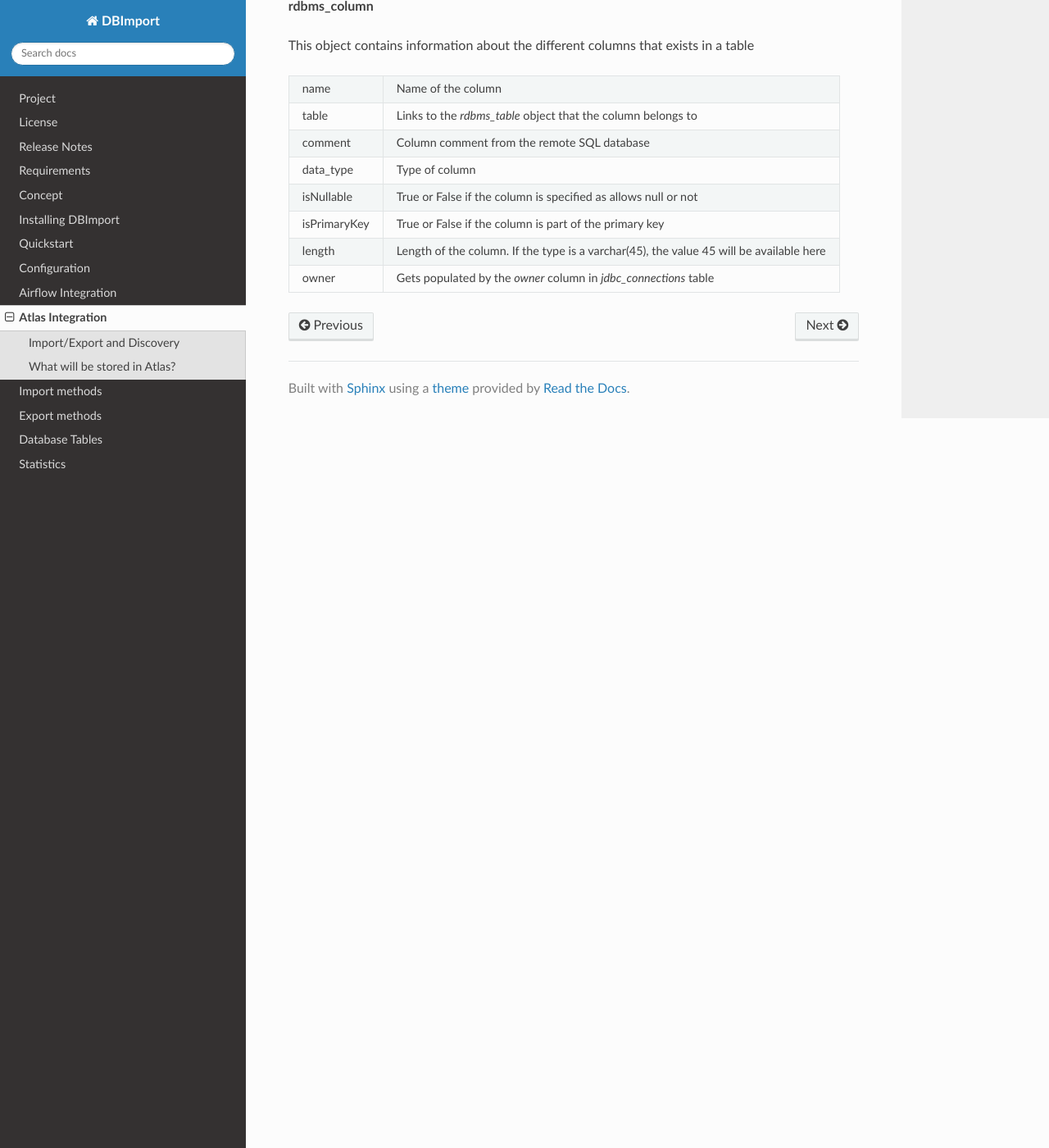
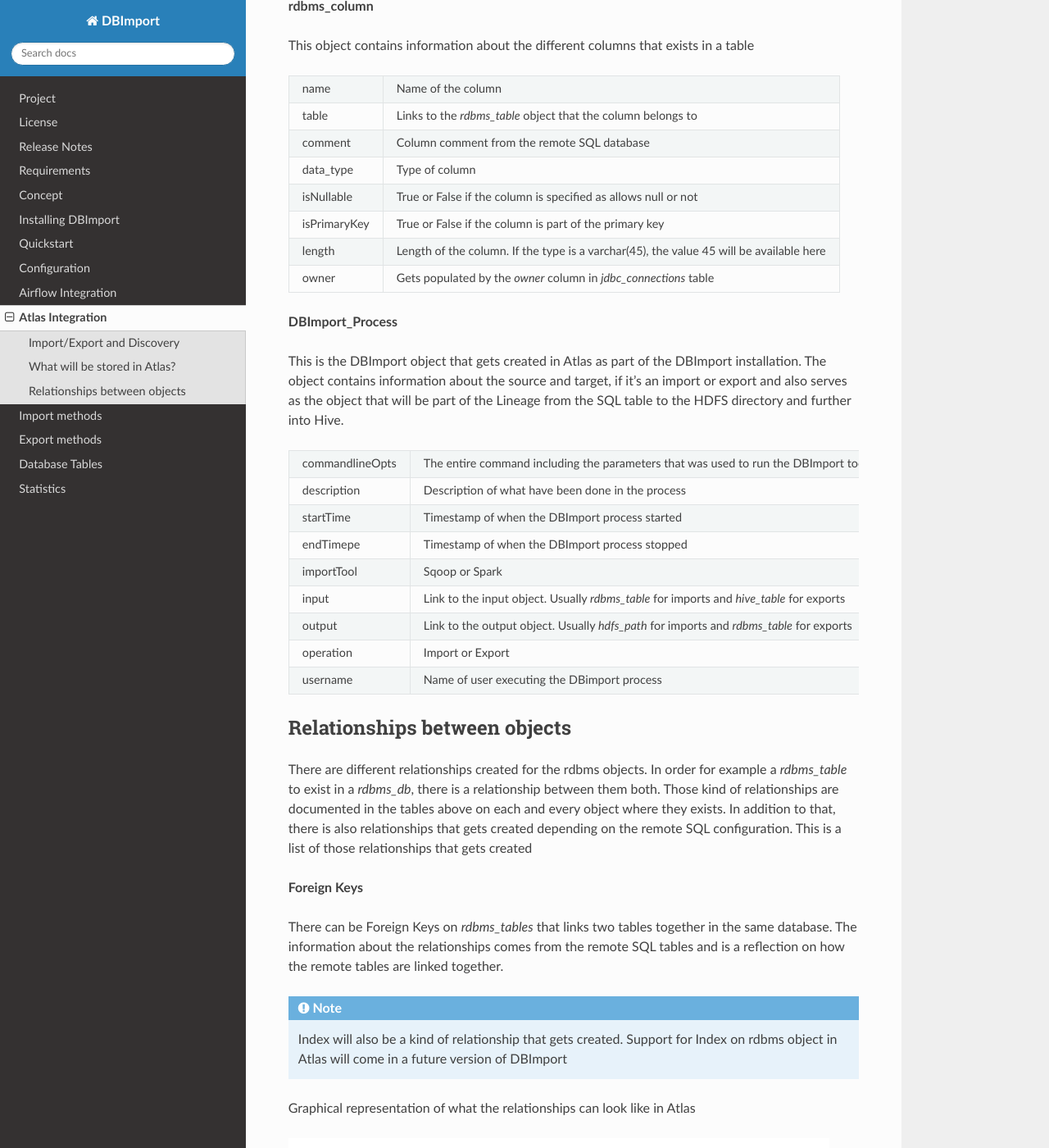
Before and after one commit to Middlecon/DBImport, a Sphinx documentation site: the page built from docs/atlas.rst, in a window 1280 px wide and 1400 px high, scrolled down 1995 px. Shown: the whole window at 82% size. Built offline with Sphinx 7.4.7 and the Read the Docs theme 2.0.0, drawn with Linux system fonts in a browser that asks for light colours.

Commit message:
Documentation update

```diff
--- a/docs/atlas.rst
+++ b/docs/atlas.rst
@@ -80,3 +80,36 @@
 length              Length of the column. If the type is a varchar(45), the value 45 will be available here
 owner               Gets populated by the *owner* column in *jdbc_connections* table
 =================== ============================================================================================
+
+**DBImport_Process**
+
+This is the DBImport object that gets created in Atlas as part of the DBImport installation. The object contains information about the source and target, if it's an import or export and also serves as the object that will be part of the Lineage from the SQL table to the HDFS directory and further into Hive.
+
+=================== ============================================================================================
+commandlineOpts     The entire command including the parameters that was used to run the DBImport tool
+description         Description of what have been done in the process
+startTime           Timestamp of when the DBImport process started
+endTimepe           Timestamp of when the DBImport process stopped
+importTool          Sqoop or Spark
+input               Link to the input object. Usually *rdbms_table* for imports and *hive_table* for exports
+output              Link to the output object. Usually *hdfs_path* for imports and *rdbms_table* for exports
+operation           Import or Export
+username            Name of user executing the DBimport process
+=================== ============================================================================================
+
+
+Relationships between objects
+-----------------------------
+
+There are different relationships created for the rdbms objects. In order for example a *rdbms_table* to exist in a *rdbms_db*, there is a relationship between them both. Those kind of relationships are documented in the tables above on each and every object where they exists. In addition to that, there is also relationships that gets created depending on the remote SQL configuration. This is a list of those relationships that gets created
+
+**Foreign Keys**
+
+There can be Foreign Keys on *rdbms_tables* that links two tables together in the same database. The information about the relationships comes from the remote SQL tables and is a reflection on how the remote tables are linked together.
+
+
+.. note:: Index will also be a kind of relationship that gets created. Support for Index on rdbms object in Atlas will come in a future version of DBImport
+
+Graphical representation of what the relationships can look like in Atlas
+
+.. image:: img/atlas_relationship.jpg
--- a/docs/release_notes.rst
+++ b/docs/release_notes.rst
@@ -1,7 +1,7 @@
 Release Notes
 =============
 
-v0.65
+v0.65 (not released)
 ------------------------------
 
 **Fixed issues**
```
Also changed, not shown: docs/img/atlas_relationship.jpg (added).
